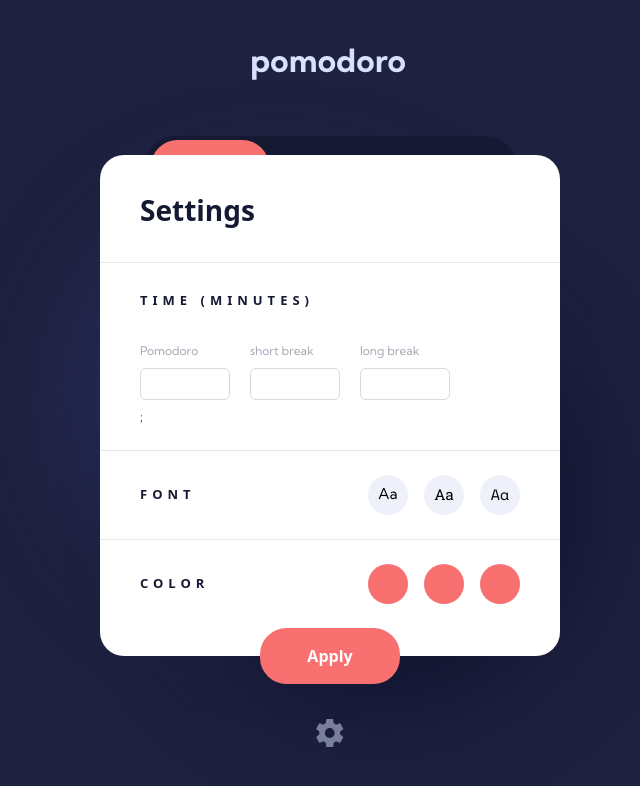
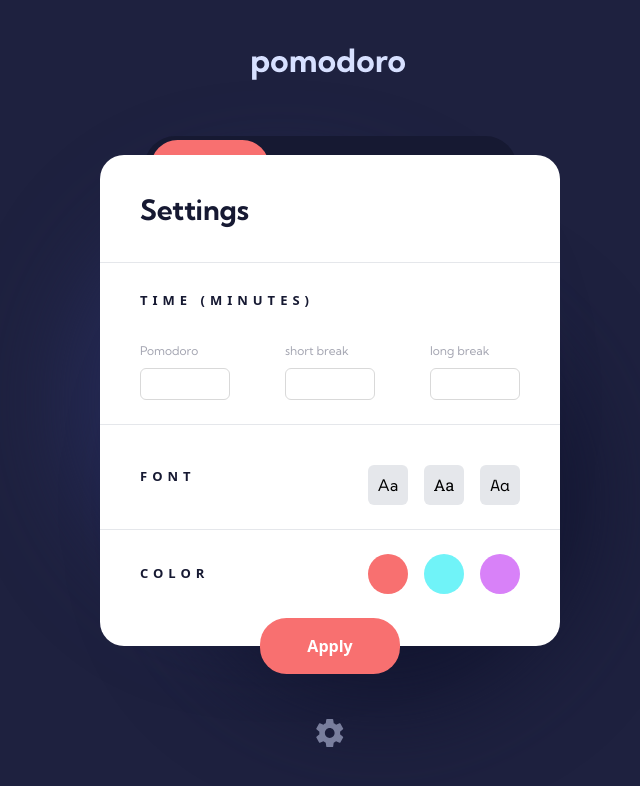
Before and after one commit to anritsetskhla10/Pomodoro-App, a React (Vite) app: page / in a window 1280 px wide. Both pictures are taken after a click on the picture 640 px from the left and 733 px from the top of the page. Shown: the top 786 px of the page, without its empty margins (310-950 px from the left). Built offline with nearby package versions, Linux system fonts and the light colour scheme.

Commit message:
fix color button and settings

```diff
--- a/src/components/ColorBtn.tsx
+++ b/src/components/ColorBtn.tsx
@@ -1,11 +1,16 @@
 
+type ColorBtnProps = {
+  color: string;
+  onClick?: () => void;
+};
 
-function ColorBtn() {
+function ColorBtn({ color, onClick }: ColorBtnProps) {
   return (
-    <button className="w-10 h-10 rounded-[50%] bg-modeColors-color1">
-
-    </button>
-  )
+    <button
+      className={`w-10 h-10 rounded-[50%] ${color}`}
+      onClick={onClick}
+    />
+  );
 }
 
-export default ColorBtn
+export default ColorBtn;
--- a/src/components/Settings.tsx
+++ b/src/components/Settings.tsx
@@ -1,14 +1,18 @@
+import { useState } from "react";
 import ColorBtn from "./ColorBtn";
 import Input from "./Input";
 import Label from "./Label";
+import { fonts, modeColors } from "../constants/constant";
 
 type SettingsProps = {
-  setShortBreak: (value: number) => void,
-  setLongBreak: (value: number) => void ,
-  setPomodoro: (value: number) => void
-}
+  setShortBreak: (value: number) => void;
+  setLongBreak: (value: number) => void;
+  setPomodoro: (value: number) => void;
+};
 
 function Settings({ setShortBreak, setLongBreak, setPomodoro }: SettingsProps) {
+  const [selectedColor, setSelectedColor] = useState<string>("bg-modeColors-color1");
+  const [selectedFont, setSelectedFont] = useState("font-kumbh");
 
   const handlePomodoroChange = (value: number | null) => {
     if (value !== null) setPomodoro(value * 60);
@@ -22,49 +26,68 @@ function Settings({ setShortBreak, setLongBreak, setPomodoro }: SettingsProps) {
     if (value !== null) setLongBreak(value * 60);
   };
 
+  const handleColorChange = (color: string) => {
+    setSelectedColor(color);
+  };
+
   return (
-    <div className=" bg-white pt-[34px]  rounded-3xl absolute z-50 top-[155px] flex flex-col">
-        <h2 className="text-[28px] font-bold text-[#161932] mb-[31px] px-[40px]">Settings</h2>
-        <hr className="h-[1px] w-full bg-[#e3e1e1]"/>
-        <h4 className="text-[13px] font-bold text-[#161932] mt-[28px] mb-[31px] px-[40px] tracking-[5px]">TIME (MINUTES)</h4>
-        <div className="flex gap-5 px-10 mb-6">
+    <div className="bg-white pt-[34px] rounded-3xl absolute z-50 top-[155px] flex flex-col">
+      <h2 className={`${selectedFont} text-[28px] font-bold text-[#161932] mb-[31px] px-[40px]`}>
+        Settings
+      </h2>
+      <hr className="h-[1px] w-full bg-[#e3e1e1]" />
+      <h4 className="text-[13px] font-bold text-[#161932] mt-[28px] mb-[31px] px-[40px] tracking-[5px]">
+        TIME (MINUTES)
+      </h4>
+      <div className="flex justify-between px-10 mb-6 ">
         <Label>
           <span className="opacity-40">Pomodoro</span>
-              <Input onChange={handlePomodoroChange} />;
+          <Input onChange={handlePomodoroChange} />
         </Label>
         <Label>
           <span className="opacity-40">short break</span>
-              <Input onChange={handleShortBreakChange}></Input>
+          <Input onChange={handleShortBreakChange} />
         </Label>
         <Label>
           <span className="opacity-40">long break</span>
-              <Input onChange={handleLongBreakChange}></Input>
+          <Input onChange={handleLongBreakChange} />
         </Label>
       </div>
-        <hr  className="h-[1px] w-[460px] self-center bg-[#e3e1e1] "/>
+      <hr className="h-[1px] w-[460px] self-center bg-[#e3e1e1]" />
       <div className="flex justify-between items-center px-10 my-6">
-          <h4 className="text-[13px] font-bold text-[#161932]  tracking-[5px]">FONT</h4>
-          <div className="flex gap-4">
-              <button className="FontBtnDef font-kumbh">Aa</button>
-              <button className="FontBtnDef font-roboto">Aa</button>
-              <button className="FontBtnDef font-space">Aa</button>
+        <h4 className="text-[13px] font-bold text-[#161932] tracking-[5px]">
+          FONT
+        </h4>
+        <div className="flex gap-4 mt-4">
+        {fonts.map((font, index) => (
+          <button
+            key={index}
+            className={`w-10 h-10 bg-gray-200 rounded-md hover:scale-110 hover:shadow-lg ${font.class}`}
+            onClick={() => setSelectedFont(font.class)}
+          >
+            {font.label}
+          </button>
+        ))}
       </div>
       </div>
-        <hr  className="h-[1px] w-[460px] self-center bg-[#e3e1e1] "/>
+      <hr className="h-[1px] w-[460px] self-center bg-[#e3e1e1]" />
       <div className="flex justify-between items-center px-10 my-6">
-          <h4 className="text-[13px] font-bold text-[#161932]   tracking-[5px]">COLOR</h4>
+        <h4 className="text-[13px] font-bold text-[#161932] tracking-[5px]">
+          COLOR
+        </h4>
         <div className="flex gap-4">
-              <ColorBtn  />
-              <ColorBtn  />
-              <ColorBtn  />
+          {Object.entries(modeColors).map(([key, value]) => (
+            <ColorBtn key={key} color={value} onClick={() => handleColorChange(value)} />
+          ))}
         </div>
       </div>
-        <button className="self-center rounded-[26.5px]
-        bg-[#f87070] px-[47px] py-4 mb-[-28px] font-bold text-[16px] text-[#fff]">
+      <button
+        className={`self-center rounded-[26.5px] ${selectedColor} px-[47px] py-4 mb-[-28px] font-bold text-[16px] text-[#fff]`}
+      >
         Apply
       </button>
     </div>
-  )
+  );
 }
 
-export default Settings
+export default Settings;
--- a/src/constants/constant.ts
+++ b/src/constants/constant.ts
@@ -8,3 +8,15 @@ export const modeButtons: { mode: 'pomodoro' | 'shortBreak' | 'longBreak'; text:
     { mode: 'longBreak', text: 'Long Break' },
 
   ];
+
+export const modeColors = {
+  color1: "bg-modeColors-color1",
+  color2: "bg-modeColors-color2",
+  color3: "bg-modeColors-color3",
+};
+
+export const fonts = [
+  { label: "Aa", class: "font-kumbh" },
+  { label: "Aa", class: "font-roboto" },
+  { label: "Aa", class: "font-space" },
+];
```
Lines whose indentation alone changed are shown as unchanged.
